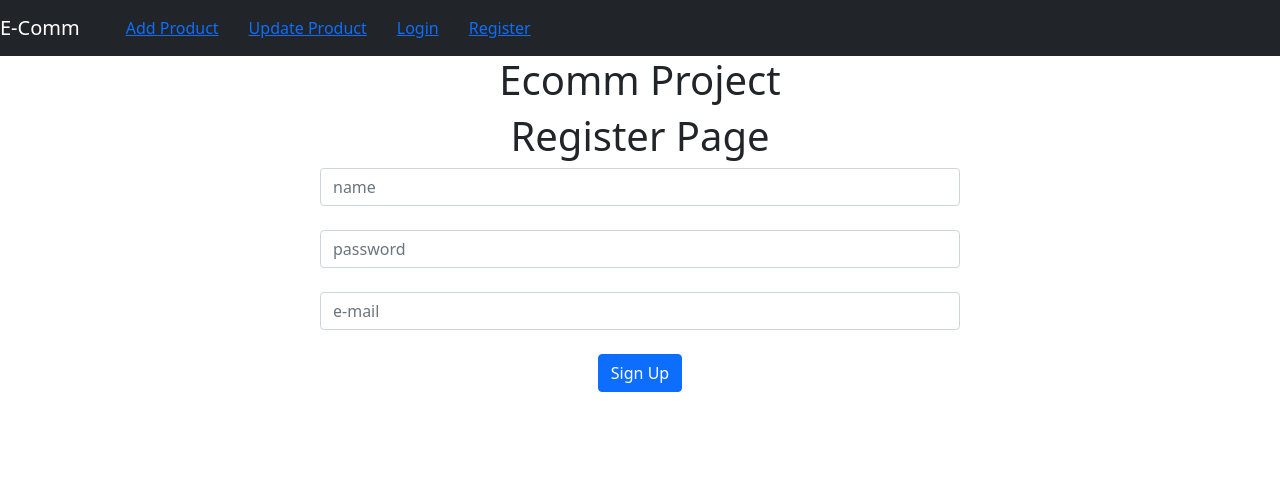
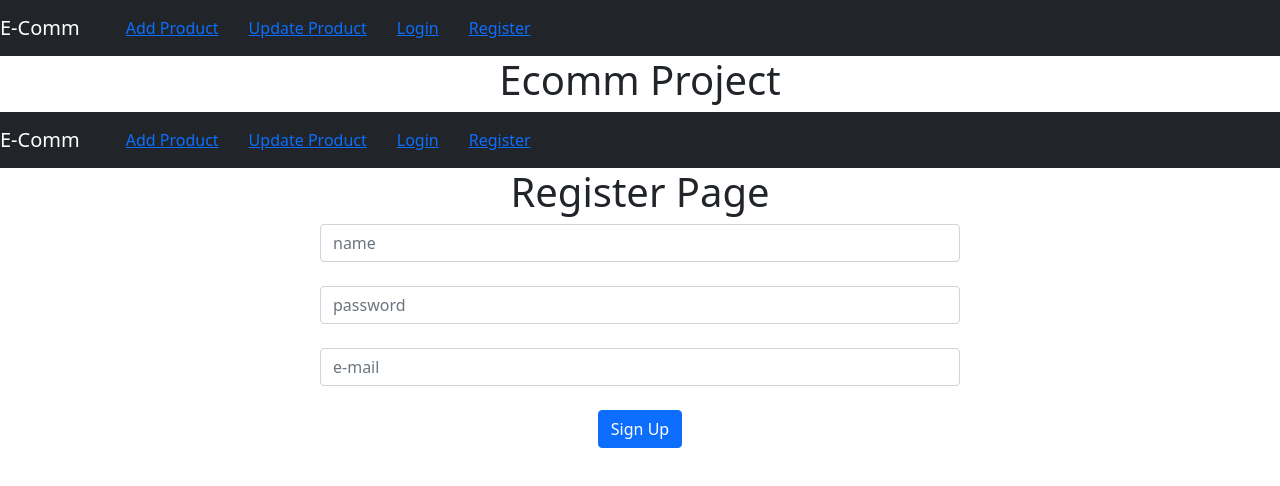
Before and after one commit to marcuslopesdf/react-ecomm-dashboard, a React (Create React App) app: page /register in a window 1280 px wide. Shown: the top 486 px of the page. Built offline with nearby package versions, Linux system fonts and the light colour scheme.

Commit message:
Implementação de Logout e condition rendering dos cabeçalhos

```diff
--- a/src/Register.js
+++ b/src/Register.js
@@ -1,8 +1,18 @@
-import React, {useState} from 'react';
+import React, {useState, useEffect} from 'react';
 import { useHistory } from 'react-router-dom'
+import Header  from './Header';
 
 function Register()
 {
+    useEffect(()=> {
+        if(localStorage.getItem('user-info'))
+        {
+            history.push("/add");
+        }
+
+    // eslint-disable-next-line react-hooks/exhaustive-deps
+    }, [ ]);
+
     const [name, setName] = useState("");
     const [password, setPassword] = useState("");
     const [email, setEmail  ] = useState("");
@@ -29,6 +39,8 @@ function Register()
     }
 
     return (
+        <>
+        <Header/>
         <div className="col-sm-6 offset-sm-3">
             <h1>Register Page</h1>
             <input type="text" value={name} onChange={ (e)=>setName(e.target.value)} className="form-control" placeholder="name" />
@@ -38,8 +50,8 @@ function Register()
             <input type="text"  value={email} onChange={(e)=>setEmail(e.target.value)} className="form-control" placeholder="e-mail" />
             <br />
             <button onClick={signUp} className="btn btn-primary">Sign Up</button>
-
         </div>
+        </>
     )
 }
 
```
